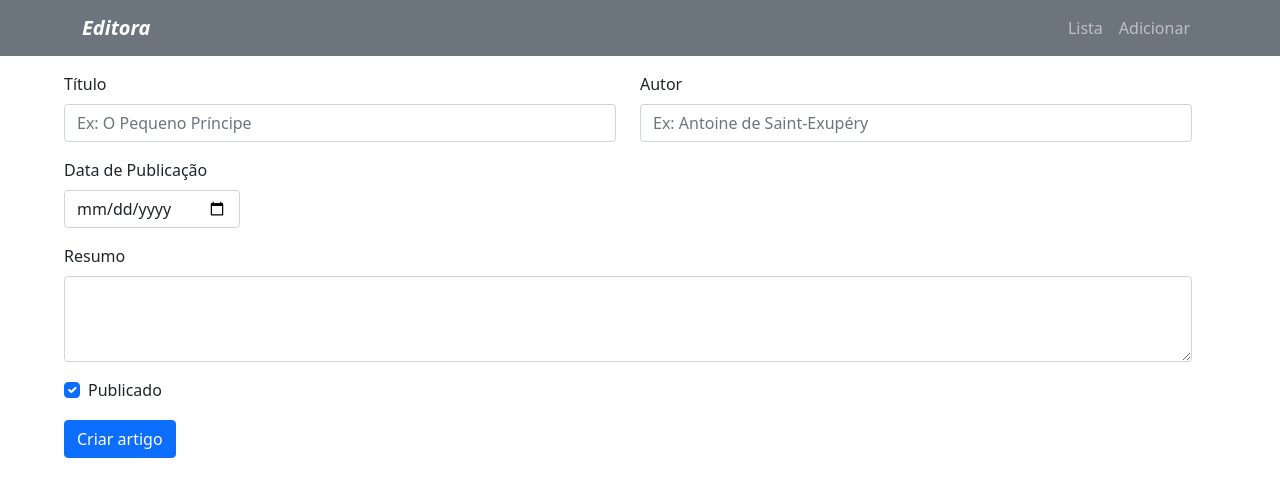
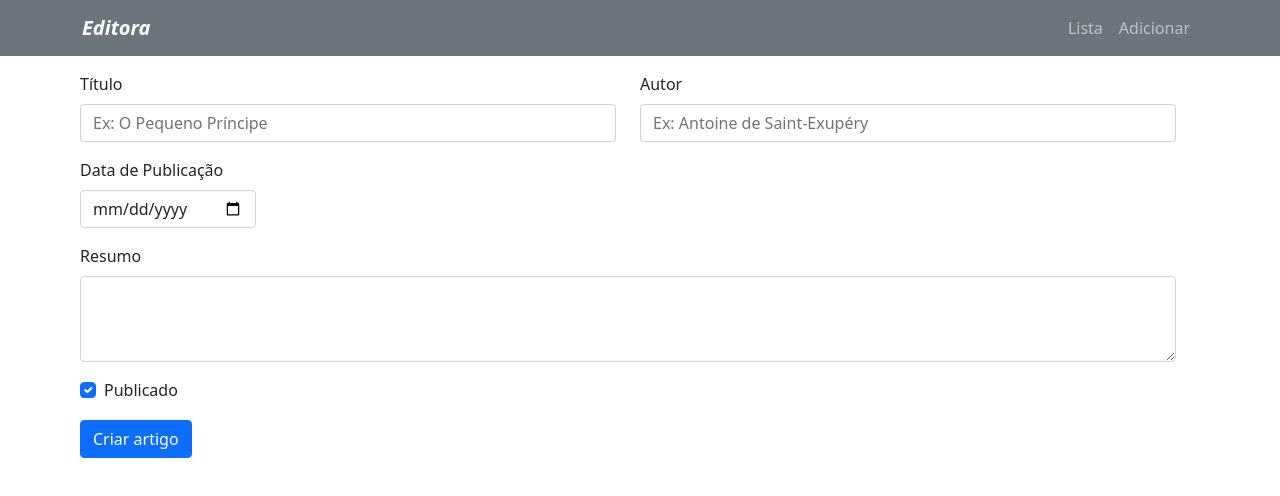
Before and after one commit to Hironha/dev-web-trabalho-03, a React (Create React App) app in the folder editora-gui/: page /add in a window 1280 px wide. Shown: the top 496 px of the page. Built offline with nearby package versions, Linux system fonts and the light colour scheme.

Commit message:
:lipstick: add padding to article form

```diff
--- a/editora-gui/src/components/ArticleForm/styles.module.css
+++ b/editora-gui/src/components/ArticleForm/styles.module.css
@@ -1,6 +1,7 @@
 .form {
   max-width: 90%;
-  margin: 16px auto;
+  margin: 0 auto;
+  padding: 16px;
   overflow: hidden;
 }
 
```
